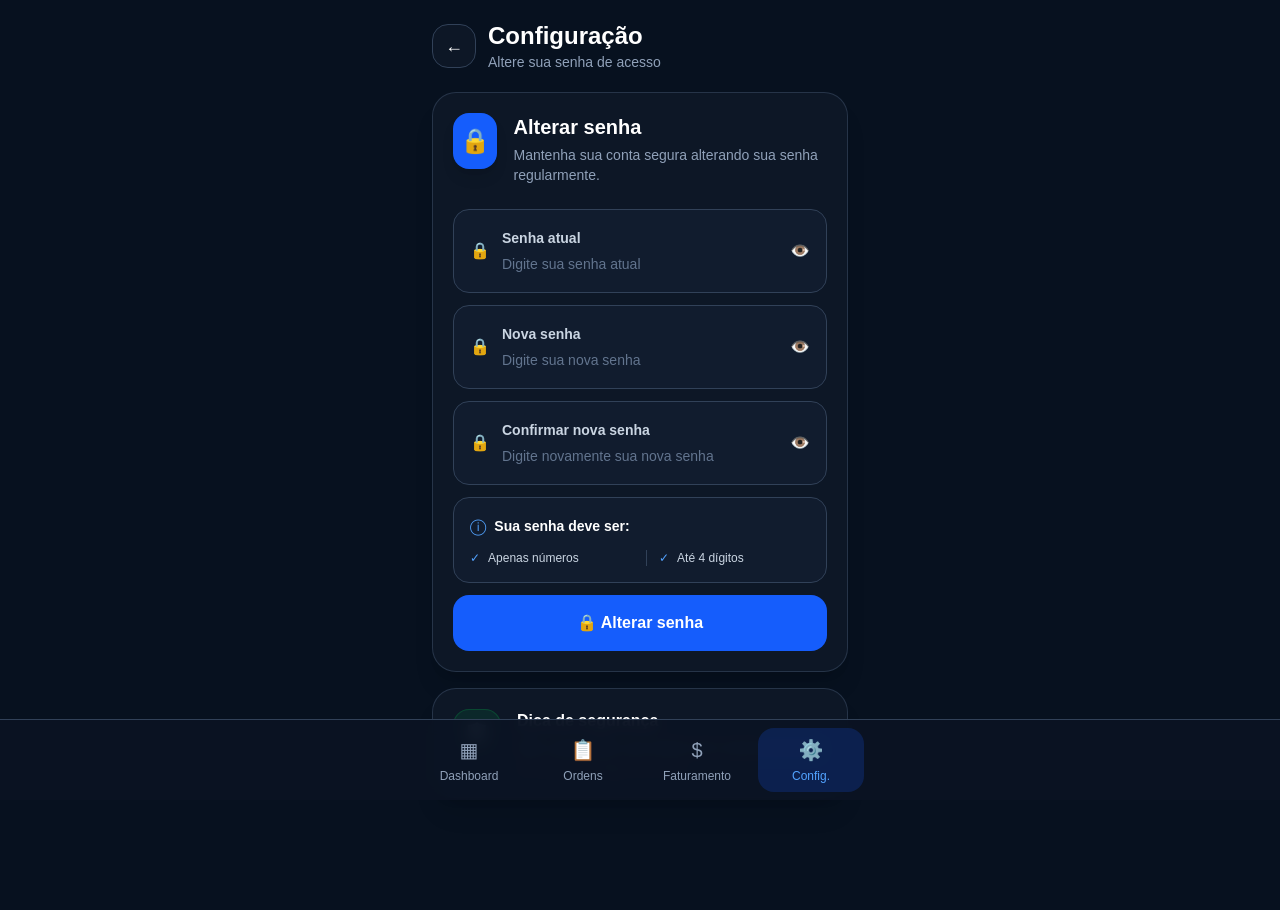
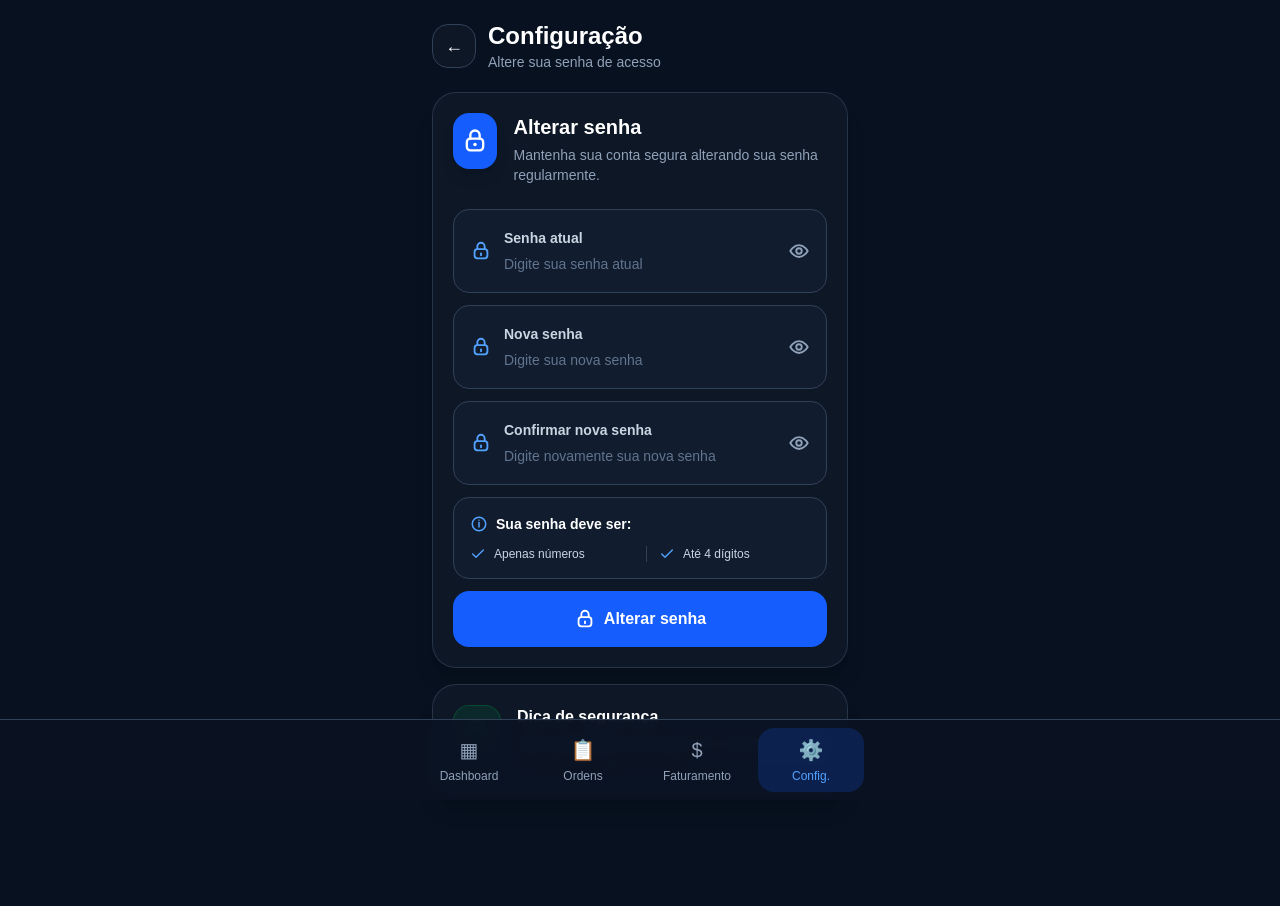
Before and after one commit to marcellsousaeng/app-servicos, a Next.js app: page /configuracao in a window 1280 px wide. Built offline with nearby package versions, Linux system fonts and the light colour scheme.

Commit message:
melhora icones configuracao

```diff
--- a/app/configuracao/page.tsx
+++ b/app/configuracao/page.tsx
@@ -99,8 +99,8 @@ export default function ConfiguracaoPage() {
 
         <section className="bg-[#0d1726] rounded-3xl p-5 border border-slate-700/70 shadow-xl mb-4">
           <div className="flex items-start gap-4 mb-6">
-            <div className="w-14 h-14 rounded-2xl bg-blue-600 flex items-center justify-center text-2xl shadow-lg">
-              🔒
+            <div className="w-14 h-14 rounded-2xl bg-blue-600 flex items-center justify-center shadow-lg">
+              <LockIcon />
             </div>
 
             <div>
@@ -141,18 +141,20 @@ export default function ConfiguracaoPage() {
 
             <div className="bg-[#111c2e] border border-slate-700 rounded-2xl p-4">
               <div className="flex items-center gap-2 mb-3">
-                <span className="text-blue-400">ⓘ</span>
+                <span className="text-blue-400">
+                  <InfoIcon />
+                </span>
                 <p className="font-semibold text-sm">Sua senha deve ser:</p>
               </div>
 
               <div className="grid grid-cols-2 gap-3 text-xs text-slate-300">
                 <div className="flex items-center gap-2">
-                  <span className="text-blue-400">✓</span>
+                  <CheckIcon />
                   Apenas números
                 </div>
 
                 <div className="flex items-center gap-2 border-l border-slate-700 pl-3">
-                  <span className="text-blue-400">✓</span>
+                  <CheckIcon />
                   Até 4 dígitos
                 </div>
               </div>
@@ -161,17 +163,18 @@ export default function ConfiguracaoPage() {
             <button
               onClick={alterarSenha}
               disabled={salvando}
-              className="w-full bg-blue-600 hover:bg-blue-700 text-white py-4 rounded-2xl font-semibold disabled:opacity-60"
+              className="w-full bg-blue-600 hover:bg-blue-700 text-white py-4 rounded-2xl font-semibold disabled:opacity-60 flex items-center justify-center gap-2"
             >
-              🔒 {salvando ? 'Alterando...' : 'Alterar senha'}
+              <SmallLockIcon />
+              {salvando ? 'Alterando...' : 'Alterar senha'}
             </button>
           </div>
         </section>
 
         <section className="bg-[#0d1726] rounded-3xl p-5 border border-slate-700/70 shadow-xl">
           <div className="flex items-start gap-4">
-            <div className="w-12 h-12 rounded-2xl bg-green-500/10 text-green-400 border border-green-500/20 flex items-center justify-center text-xl">
-              🛡️
+            <div className="w-12 h-12 rounded-2xl bg-green-500/10 text-green-400 border border-green-500/20 flex items-center justify-center">
+              <ShieldIcon />
             </div>
 
             <div>
@@ -217,7 +220,9 @@ function CampoSenha({
   return (
     <div className="bg-[#111c2e] border border-slate-700 rounded-2xl p-4">
       <div className="flex items-center gap-3">
-        <span className="text-blue-400">🔒</span>
+        <span className="text-blue-400 shrink-0">
+          <SmallLockIcon />
+        </span>
 
         <div className="flex-1">
           <label className="text-sm font-semibold text-slate-300">
@@ -237,9 +242,9 @@ function CampoSenha({
         <button
           type="button"
           onClick={() => setMostrar(!mostrar)}
-          className="text-slate-400"
+          className="text-slate-400 hover:text-blue-400 transition shrink-0"
         >
-          👁️
+          {mostrar ? <EyeOffIcon /> : <EyeIcon />}
         </button>
       </div>
     </div>
@@ -269,3 +274,69 @@ function MenuItem({
     </button>
   )
 }
+
+function LockIcon() {
+  return (
+    <svg width="28" height="28" viewBox="0 0 24 24" fill="none">
+      <rect x="5" y="10" width="14" height="10" rx="3" stroke="white" strokeWidth="2" />
+      <path d="M8 10V7a4 4 0 0 1 8 0v3" stroke="white" strokeWidth="2" strokeLinecap="round" />
+      <circle cx="12" cy="15" r="1.5" fill="white" />
+    </svg>
+  )
+}
+
+function SmallLockIcon() {
+  return (
+    <svg width="22" height="22" viewBox="0 0 24 24" fill="none">
+      <rect x="5" y="10" width="14" height="10" rx="3" stroke="currentColor" strokeWidth="2" />
+      <path d="M8 10V7a4 4 0 0 1 8 0v3" stroke="currentColor" strokeWidth="2" strokeLinecap="round" />
+      <path d="M12 14.5v2" stroke="currentColor" strokeWidth="2" strokeLinecap="round" />
+    </svg>
+  )
+}
+
+function EyeIcon() {
+  return (
+    <svg width="22" height="22" viewBox="0 0 24 24" fill="none">
+      <path d="M2.5 12S5.8 5.5 12 5.5 21.5 12 21.5 12 18.2 18.5 12 18.5 2.5 12 2.5 12Z" stroke="currentColor" strokeWidth="2" />
+      <circle cx="12" cy="12" r="3" stroke="currentColor" strokeWidth="2" />
+    </svg>
+  )
+}
+
+function EyeOffIcon() {
+  return (
+    <svg width="22" height="22" viewBox="0 0 24 24" fill="none">
+      <path d="M3 3l18 18" stroke="currentColor" strokeWidth="2" strokeLinecap="round" />
+      <path d="M10.6 5.7A9.4 9.4 0 0 1 12 5.5c6.2 0 9.5 6.5 9.5 6.5a14 14 0 0 1-3 3.8" stroke="currentColor" strokeWidth="2" strokeLinecap="round" />
+      <path d="M6.4 6.8C3.9 8.5 2.5 12 2.5 12S5.8 18.5 12 18.5a9.5 9.5 0 0 0 4.1-.9" stroke="currentColor" strokeWidth="2" strokeLinecap="round" />
+    </svg>
+  )
+}
+
+function InfoIcon() {
+  return (
+    <svg width="18" height="18" viewBox="0 0 24 24" fill="none">
+      <circle cx="12" cy="12" r="9" stroke="currentColor" strokeWidth="2" />
+      <path d="M12 10v6" stroke="currentColor" strokeWidth="2" strokeLinecap="round" />
+      <circle cx="12" cy="7" r="1" fill="currentColor" />
+    </svg>
+  )
+}
+
+function CheckIcon() {
+  return (
+    <svg width="16" height="16" viewBox="0 0 24 24" fill="none" className="text-blue-400 shrink-0">
+      <path d="M20 6L9 17l-5-5" stroke="currentColor" strokeWidth="2" strokeLinecap="round" strokeLinejoin="round" />
+    </svg>
+  )
+}
+
+function ShieldIcon() {
+  return (
+    <svg width="24" height="24" viewBox="0 0 24 24" fill="none">
+      <path d="M12 3l7 3v5c0 4.5-2.8 8.5-7 10-4.2-1.5-7-5.5-7-10V6l7-3Z" stroke="currentColor" strokeWidth="2" strokeLinejoin="round" />
+      <path d="M9 12l2 2 4-4" stroke="currentColor" strokeWidth="2" strokeLinecap="round" strokeLinejoin="round" />
+    </svg>
+  )
+}
```
